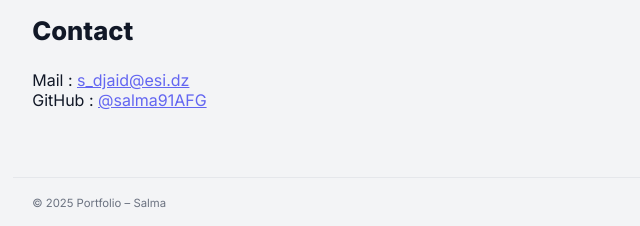
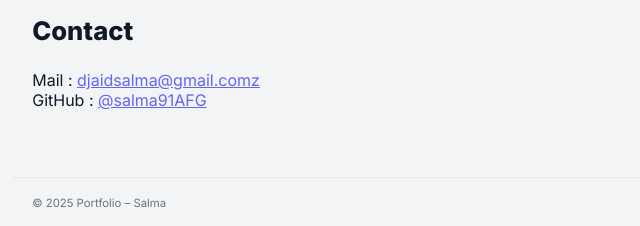
Before and after one commit to salma91AFG/Portfolio, a plain HTML site: page index.html in a window 1280 px wide. Shown: the part 2278-2504 px from the top of the page, 115-755 px from the left. Drawn offline with Linux system fonts and the light colour scheme.

Commit message:
maj adresse email

```diff
--- a/index.html
+++ b/index.html
@@ -96,7 +96,7 @@ Modélisation, analyse, tableaux de bord, automatisation.</p>
     <section id="contact">
       <h2>Contact</h2>
 
-      <p>Mail : <a href="mailto:djaidsalma@gmail.com">s_djaid@esi.dz</a></p>
+      <p>Mail : <a href="mailto:djaidsalma@gmail.com">djaidsalma@gmail.comz</a></p>
       <p>GitHub :
         <a href="https://github.com/salma91AFG" target="_blank">
           @salma91AFG
```
